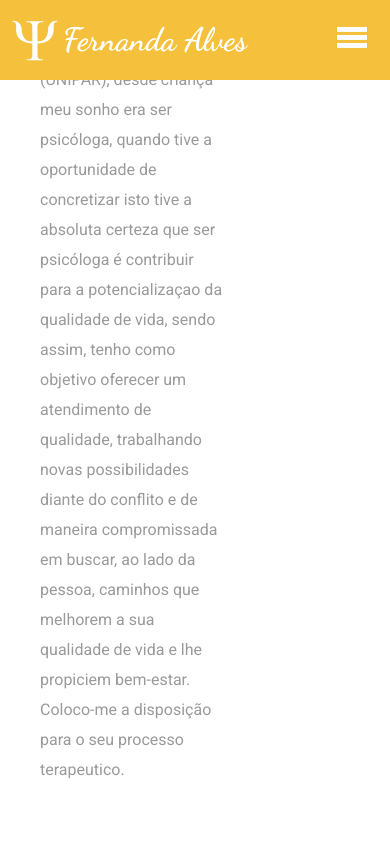
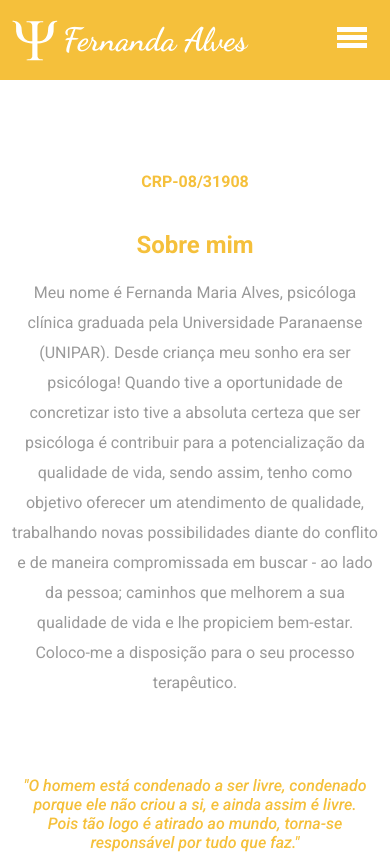
Before and after one commit to hyperyuri/psicfernanda.com.br, a React (Create React App) app: page /#/ in a window 390 px wide. Shown: the top 854 px of the page. Built offline with nearby package versions, Linux system fonts and the light colour scheme.

Commit message:
finish aboutme page

```diff
--- a/src/pages/AboutMe/index.js
+++ b/src/pages/AboutMe/index.js
@@ -16,16 +16,16 @@ function AboutMe() {
             <br />
             <p>
               Meu nome é Fernanda Maria Alves, psicóloga clínica graduada pela
-              Universade Paranaense (UNIPAR), desde criança meu sonho era ser
-              psicóloga, quando tive a oportunidade de concretizar isto tive a
+              Universidade Paranaense (UNIPAR). Desde criança meu sonho era ser
+              psicóloga! Quando tive a oportunidade de concretizar isto tive a
               absoluta certeza que ser psicóloga é contribuir para a
-              potencializaçao da qualidade de vida, sendo assim, tenho como
+              potencialização da qualidade de vida, sendo assim, tenho como
               objetivo oferecer um atendimento de qualidade, trabalhando novas
               possibilidades diante do conflito e de maneira compromissada em
-              buscar, ao lado da pessoa, caminhos que melhorem a sua qualidade
+              buscar - ao lado da pessoa; caminhos que melhorem a sua qualidade
               de vida e lhe propiciem bem-estar.
             </p>
-            <p>Coloco-me a disposição para o seu processo terapeutico.</p>
+            <p>Coloco-me a disposição para o seu processo terapêutico.</p>
             <br />
             <br />
           </div>
--- a/src/pages/AboutMe/styles.css
+++ b/src/pages/AboutMe/styles.css
@@ -6,6 +6,7 @@
   height: 100%;
   display: flex;
   flex-direction: row;
+  margin-top: 80px;
   padding: 60px 40px;
 }
 
@@ -17,9 +18,9 @@
 
 .aboutContainer div.aboutRight {
   width: 40%;
-  align-items: center;
+  display: flex;
+  align-items: flex-start;
   justify-content: center;
-  padding-top: 20px;
   padding-left: 50px;
 }
 
@@ -44,7 +45,8 @@
   line-height: 30px;
 }
 
-.aboutContainer div:not(:first-child) {
+.aboutContainer div.myHistory,
+div.phrase {
   margin-top: 40px;
 }
 
@@ -69,3 +71,35 @@ h2 {
   padding: 3px;
   color: #f5c03b;
 }
+@media (min-width: 1560px) {
+  .aboutContainer div.aboutRight img {
+    max-width: 600px;
+  }
+}
+
+@media (max-width: 900px) {
+  .aboutContainer div.aboutRight {
+    display: none;
+  }
+  .aboutContainer div.aboutLeft {
+    width: 100%;
+  }
+}
+
+@media (max-width: 569px) {
+  .aboutContainer {
+    padding: 60px 10px;
+  }
+  .aboutContainer div.aboutLeft {
+    text-align: center;
+    margin-top: 80px;
+    max-height: 90vh;
+  }
+  .aboutContainer div.phrase p {
+    text-align: center;
+  }
+  .aboutContainer div.phrase h5 {
+    text-align: center;
+    margin-bottom: 10px;
+  }
+}
--- a/src/pages/Office/styles.css
+++ b/src/pages/Office/styles.css
@@ -16,6 +16,7 @@
 
 .officeContainer img {
   width: 600px;
+  max-width: 600px;
   height: 400px;
   border-radius: 5px;
   border: 2px solid #e6b31e;
@@ -45,3 +46,10 @@
   cursor: pointer;
   border: none;
 }
+
+@media (min-width: 1560) {
+  .officeContainer img {
+    width: 500px;
+    height: 400px;
+  }
+}
```
